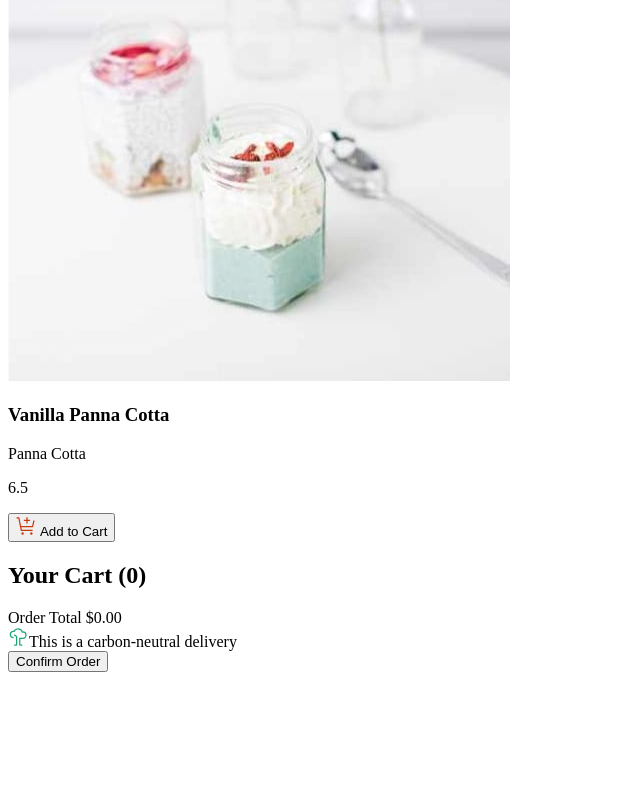
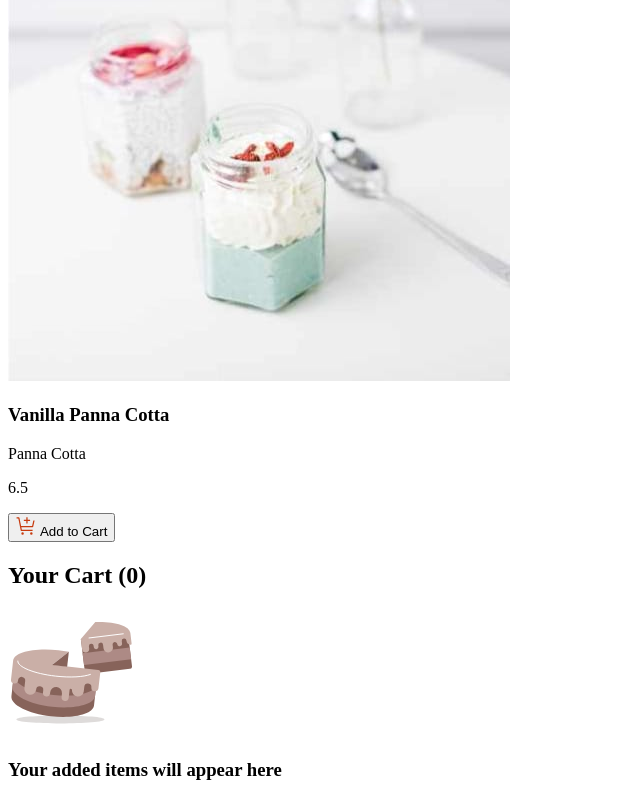
Before and after one commit to ktzazz/product-list-with-cart-main-twenty-three-, a React (Vite) app: page / in a window 1280 px wide. Shown: the part 5302-6102 px from the top of the page, without its empty margins (0-640 px from the left). Before the commit the page ends 5982 px from the top, so only its background shows below. Built offline with nearby package versions, Linux system fonts and the light colour scheme.

Commit message:
typo with length bug fixed

```diff
--- a/src/CartProvider.jsx
+++ b/src/CartProvider.jsx
@@ -33,6 +33,7 @@ const CartProvider = ({ children }) => {
       if (!item) return prev; //si !item devuelve el elemento prev tal cual o sea la lista sin modificaciones.   ¿Existe en el carrito? Si no, ignora el clic.
       if (item.quantity === 1)
         return prev.filter((article) => article.name !== name); // El .filter() dice: "Déjame pasar a todos los artículos cuyo nombre sea DIFERENTE (!==) al que quiero quitar".   ¿Solo queda 1? Usa .filter() para sacarlo de la bolsa definitivamente.
+      if (item === 0) return setCart([]);
       return prev.map(
         (
           article, // else... si item, a la quantity del elemento article se le va a restar 1, si no regresa el elemento article tal cual.   ¿Hay muchos? Usa .map() y el spread operator (...) para restarle uno a la copia.
--- a/src/cart.jsx
+++ b/src/cart.jsx
@@ -10,17 +10,11 @@ export const Cart = () => {
     return total + item.price * item.quantity;
   }, 0);
 
-  if (cart.lenght === 0) {
-    console.log("Cart is empty");
-  } else {
-    console.log("Cart is not empty" + cart);
-  }
-
   return (
     <div className="cart__container">
       <h2 className="cart__title">Your Cart ({totalItems})</h2>
 
-      {cart.lenght === 0 ? (
+      {cart.length === 0 ? (
         <div className="cart__empty">
           <img src="/images/illustration-empty-cart.svg" alt="cart_empty" />
           <h3>Your added items will appear here</h3>
```
